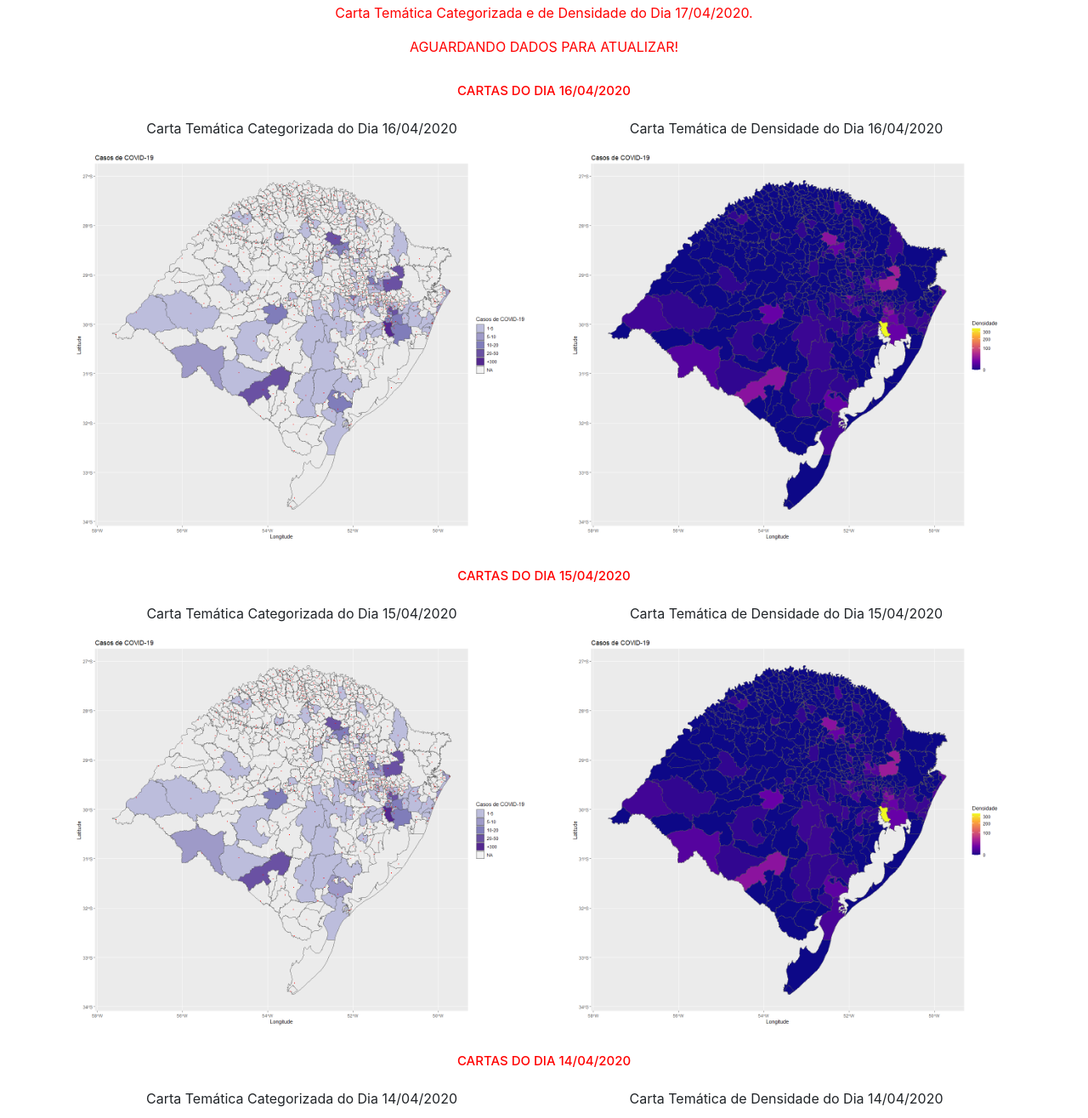
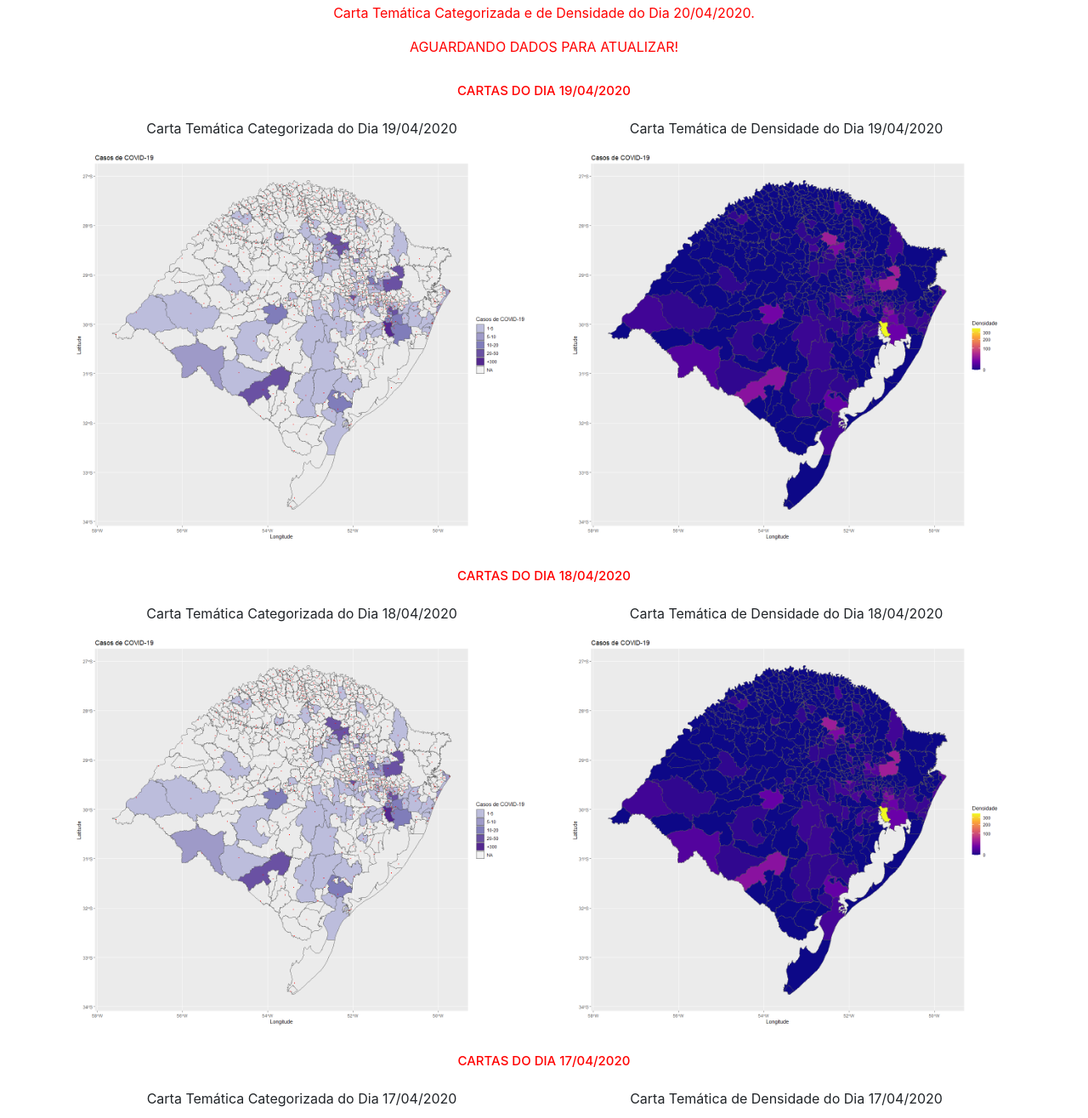
Before and after one commit to Prof-Rodrigo-Silva/casoscovid19rs, a plain HTML site: page index.html in a window 1280 px wide. Shown: the part 204-1520 px from the top of the page at 85% size. Drawn offline with Linux system fonts and the light colour scheme.

Commit message:
atualizacao

```diff
--- a/index.html
+++ b/index.html
@@ -13,9 +13,61 @@
 <div class="container conteudo">
 
 	<div class="atualizacoes">
-        <p style="color: red">Carta Temática Categorizada e de Densidade do Dia 17/04/2020.</p>
+        <p style="color: red">Carta Temática Categorizada e de Densidade do Dia 20/04/2020.</p>
         <p style="color: red">AGUARDANDO DADOS PARA ATUALIZAR!</p>
     </div>
+
+
+    <h3>CARTAS DO DIA 19/04/2020</h3>
+		<div class="row">
+	        <div class="col-lg-6 grafico">
+	            <p> Carta Temática Categorizada do Dia 19/04/2020 </p>
+	            <figure class="zoom" onmousemove="zoom(event)" style="background-image: url(19041.png)">
+	                <img src="19041.png" alt="Carta de Densidade"/>
+	            </figure>
+	        </div>
+
+	        <div class="col-lg-6 grafico">
+	            <p> Carta Temática de Densidade do Dia 19/04/2020 </p>
+	            <figure class="zoom" onmousemove="zoom(event)" style="background-image: url(19042.png)">
+	                <img src="19042.png" alt="Carta de Densidade"/>
+	            </figure>
+	        </div>
+	    </div>
+
+    <h3>CARTAS DO DIA 18/04/2020</h3>
+		<div class="row">
+	        <div class="col-lg-6 grafico">
+	            <p> Carta Temática Categorizada do Dia 18/04/2020 </p>
+	            <figure class="zoom" onmousemove="zoom(event)" style="background-image: url(18041.png)">
+	                <img src="18041.png" alt="Carta de Densidade"/>
+	            </figure>
+	        </div>
+
+	        <div class="col-lg-6 grafico">
+	            <p> Carta Temática de Densidade do Dia 18/04/2020 </p>
+	            <figure class="zoom" onmousemove="zoom(event)" style="background-image: url(18042.png)">
+	                <img src="18042.png" alt="Carta de Densidade"/>
+	            </figure>
+	        </div>
+	    </div>
+
+    <h3>CARTAS DO DIA 17/04/2020</h3>
+		<div class="row">
+	        <div class="col-lg-6 grafico">
+	            <p> Carta Temática Categorizada do Dia 17/04/2020 </p>
+	            <figure class="zoom" onmousemove="zoom(event)" style="background-image: url(17041.png)">
+	                <img src="17041.png" alt="Carta de Densidade"/>
+	            </figure>
+	        </div>
+
+	        <div class="col-lg-6 grafico">
+	            <p> Carta Temática de Densidade do Dia 17/04/2020 </p>
+	            <figure class="zoom" onmousemove="zoom(event)" style="background-image: url(17042.png)">
+	                <img src="17042.png" alt="Carta de Densidade"/>
+	            </figure>
+	        </div>
+	    </div>
 
     <h3>CARTAS DO DIA 16/04/2020</h3>
 		<div class="row">
```
Also changed, not shown: 17041.png (added), 17042.png (added), 18041.png (added), 18042.png (added), 19041.png (added), 19042.png (added).
